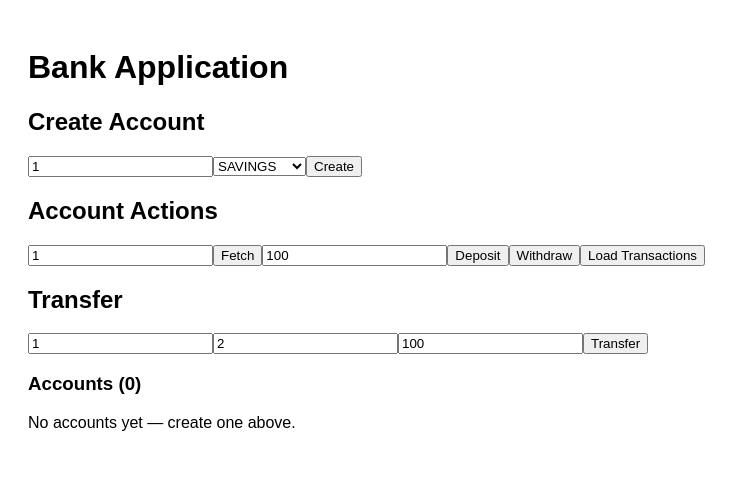
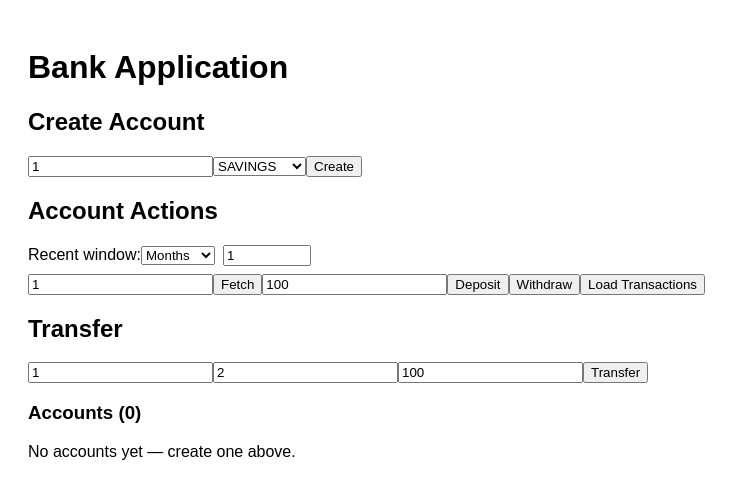
Before and after one commit to Chris-Merced/BankApplication, a React (Create React App) app in the folder client/: page / in a window 1280 px wide. Shown: the top 498 px of the page, without its empty margins (0-740 px from the left). Built offline with nearby package versions, Linux system fonts and the light colour scheme.

Commit message:
Delta Balance UI Update

```diff
--- a/client/src/App.tsx
+++ b/client/src/App.tsx
@@ -14,6 +14,9 @@ export default function App() {
   const [accounts, setAccounts] = useState<Account[]>([]);
   const [transactions, setTransactions] = useState<Transaction[]>([]);
   const [transactionsAccountId, setTransactionsAccountId] = useState<number | null>(null);
+  const [accountMonthDeltas, setAccountMonthDeltas] = useState<Record<number, number>>({});
+  const [deltaUnit, setDeltaUnit] = useState<'second' | 'minute' | 'hour' | 'day' | 'week' | 'month' | 'year'>('month');
+  const [deltaAmount, setDeltaAmount] = useState('1');
   const [error, setError] = useState('');
 
   /**
@@ -22,7 +25,7 @@ export default function App() {
   * through here and syncs it with the accounts list
   * Always returns a new array so re-render is not skipped
   */
-  function upsertAccount(updated: Account) {
+  async function upsertAccount(updated: Account) {
     setAccounts((prev) => {
       const index = prev.findIndex((a) => a.account_id === updated.account_id);
       if (index === -1) {
@@ -32,7 +35,68 @@ export default function App() {
       next[index] = updated;
       return next;
     });
+
+    try {
+      const recentTransactions = await api.getTransactions(updated.account_id);
+      setAccountMonthDeltas((prev) => ({
+        ...prev,
+        [updated.account_id]: getRecentDelta(recentTransactions, deltaUnit, Number(deltaAmount)),
+      }));
+    } catch {
+      setAccountMonthDeltas((prev) => ({
+        ...prev,
+        [updated.account_id]: 0,
+      }));
+    }
   }
+
+  function format_time(isoString: string): string{
+    const date = new Date(isoString);
+    return date.toLocaleString();
+  }
+
+  function format_currency(amount: number): string {
+    return `$${amount.toFixed(2)}`;
+  }
+
+  function getRecentDelta(transactions: Transaction[], unit: 'second' | 'minute' | 'hour' | 'day' | 'week' | 'month' | 'year' = 'month', amount = 1): number {
+    const now = new Date();
+    const startDate = new Date(now);
+
+    if (unit === 'second') {
+      startDate.setSeconds(now.getSeconds() - amount);
+    } else if (unit === 'minute') {
+      startDate.setMinutes(now.getMinutes() - amount);
+    } else if (unit === 'hour') {
+      startDate.setHours(now.getHours() - amount);
+    } else if (unit === 'day') {
+      startDate.setDate(now.getDate() - amount);
+    } else if (unit === 'week') {
+      startDate.setDate(now.getDate() - amount * 7);
+    } else if (unit === 'month') {
+      startDate.setMonth(now.getMonth() - amount);
+    } else if (unit === 'year') {
+      startDate.setFullYear(now.getFullYear() - amount);
+    }
+
+    return transactions.reduce((sum, tx) => {
+      const txDate = new Date(tx.created_at);
+      if (txDate < startDate) {
+        return sum;
+      }
+
+      if (tx.txn_type === 'DEPOSIT') {
+        return sum + tx.amount;
+      }
+
+      if (tx.txn_type === 'WITHDRAWAL') {
+        return sum - tx.amount;
+      }
+
+      return sum;
+    }, 0);
+  }
+
 
   // Wrapper for button actions to reduce try/catch boilerplate and handle errors
   async function run(fn: () => Promise<void>) {
@@ -64,6 +128,26 @@ export default function App() {
 
       <section>
         <h2>Account Actions</h2>
+        <div style={{ display: 'flex', gap: 8, alignItems: 'center', marginBottom: 8, flexWrap: 'wrap' }}>
+          <label>
+            Recent window:
+            <select value={deltaUnit} onChange={(e) => setDeltaUnit(e.target.value as 'second' | 'minute' | 'hour' | 'day' | 'week' | 'month' | 'year')}>
+              <option value="second">Seconds</option>
+              <option value="minute">Minutes</option>
+              <option value="hour">Hours</option>
+              <option value="month">Months</option>
+              <option value="year">Years</option>
+            </select>
+          </label>
+          <input
+            type="number"
+            min="1"
+            value={deltaAmount}
+            onChange={(e) => setDeltaAmount(e.target.value)}
+            placeholder="Amount"
+            style={{ width: 80 }}
+          />
+        </div>
         <input value={accountIdInput} onChange={(e) => setAccountIdInput(e.target.value)} placeholder="accountId" />
         <button onClick={() => run(async () => upsertAccount(await api.getAccount(Number(accountIdInput))))}>
           Fetch
@@ -79,8 +163,13 @@ export default function App() {
           onClick={() =>
             run(async () => {
               const id = Number(accountIdInput);
-              setTransactions(await api.getTransactions(id));
+              const accountTransactions = await api.getTransactions(id);
+              setTransactions(accountTransactions);
               setTransactionsAccountId(id);
+              setAccountMonthDeltas((prev) => ({
+                ...prev,
+                [id]: getRecentDelta(accountTransactions, deltaUnit, Number(deltaAmount)),
+              }));
             })
           }
         >
@@ -141,15 +230,20 @@ export default function App() {
             <tbody>
               {[...accounts]
                 .sort((a, b) => a.account_id - b.account_id)
-                .map((a) => (
-                  <tr key={a.account_id}>
-                    <td>{a.account_id}</td>
-                    <td>{a.user_id}</td>
-                    <td>{a.account_type}</td>
-                    <td>{a.balance}</td>
-                    <td>{a.created_at}</td>
-                  </tr>
-                ))}
+                .map((a) => {
+                  const monthDelta = accountMonthDeltas[a.account_id] ?? 0;
+                  const rowBackground = monthDelta < 0 ? '#fbeaea' : monthDelta > 0 ? '#ebf8eb' : 'transparent';
+
+                  return (
+                    <tr key={a.account_id} style={{ backgroundColor: rowBackground }}>
+                      <td>{a.account_id}</td>
+                      <td>{a.user_id}</td>
+                      <td>{a.account_type}</td>
+                      <td>{format_currency(a.balance)}</td>
+                      <td>{format_time(a.created_at)}</td>
+                    </tr>
+                  );
+                })}
             </tbody>
           </table>
         )}
```
